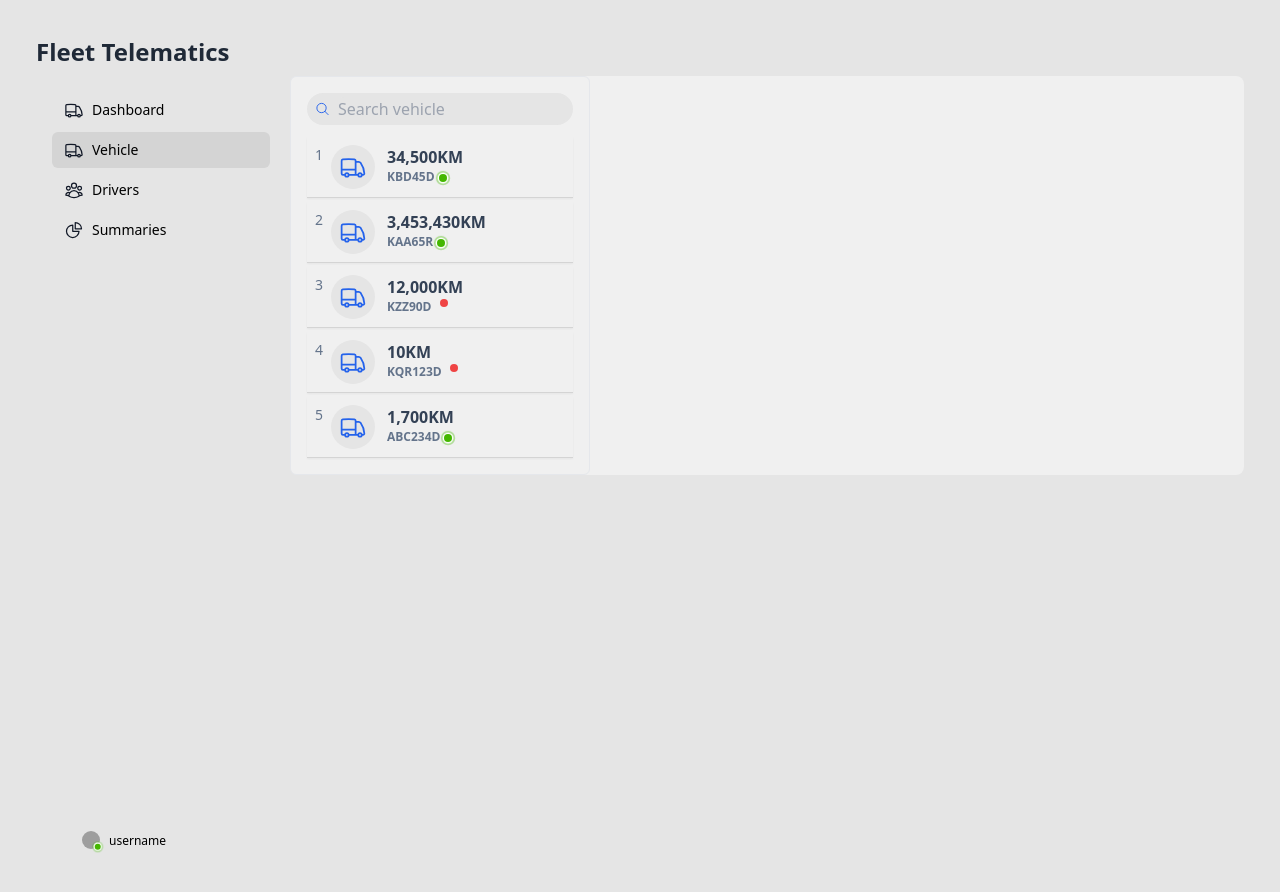
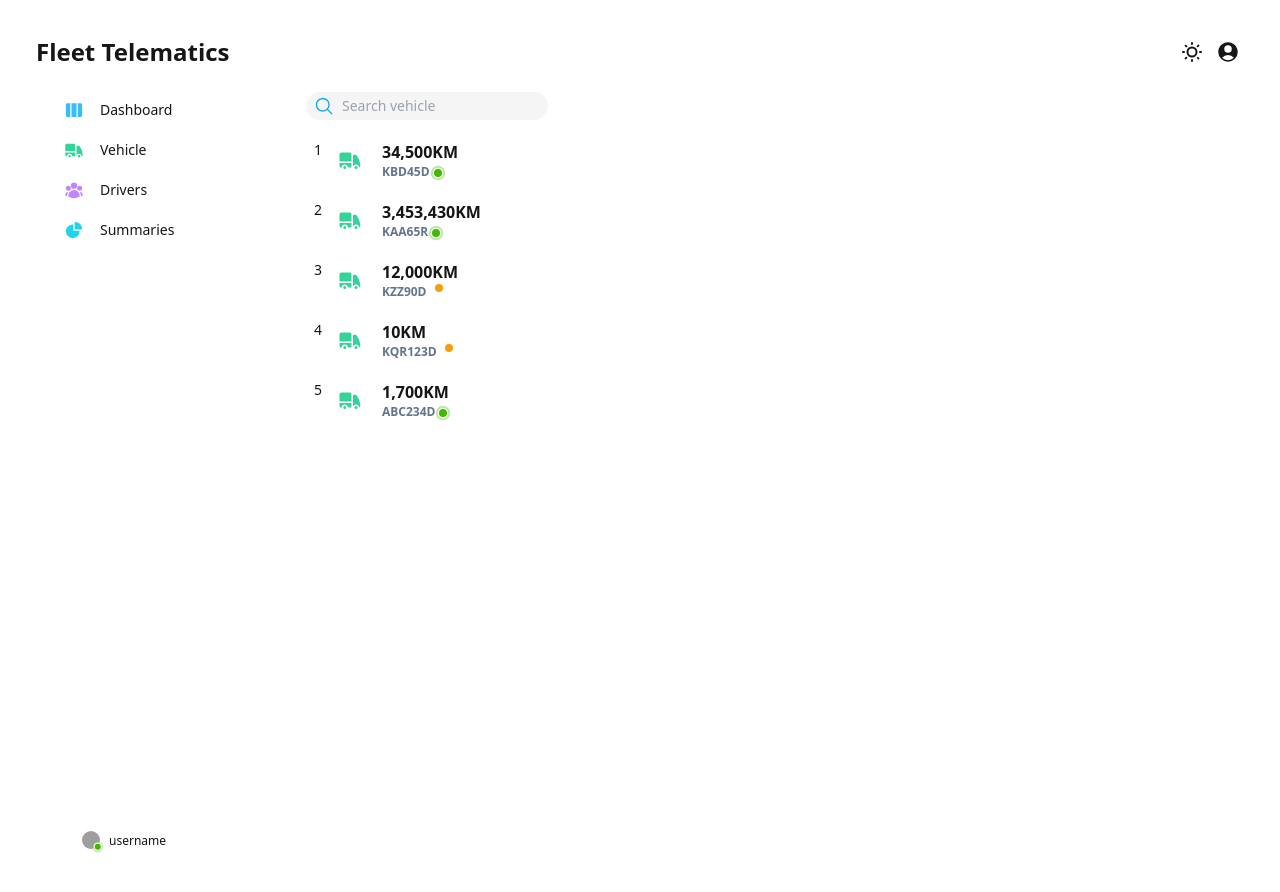
Before and after one commit to paulwritescode/Telematics, a React (Vite) app in the folder Telematics/: page /vehicle in a window 1280 px wide. Shown: the top 892 px of the page. Built offline with nearby package versions, Linux system fonts and the light colour scheme; grey boxes are pictures that could not be loaded.

Commit message:
restlying -- color theme

```diff
--- a/Telematics/index.html
+++ b/Telematics/index.html
@@ -1,5 +1,6 @@
 <!doctype html>
-<html lang="en">
+<html
+  lang="en">
   <head>
     <meta charset="UTF-8" />
 
--- a/Telematics/package.json
+++ b/Telematics/package.json
@@ -28,6 +28,7 @@
     "@types/react-dom": "^18.2.22",
     "@vitejs/plugin-react-swc": "^3.5.0",
     "autoprefixer": "^10.4.19",
+    "daisyui": "^4.12.10",
     "eslint": "^8.57.0",
     "eslint-plugin-react": "^7.34.1",
     "eslint-plugin-react-hooks": "^4.6.0",
--- a/Telematics/src/components/brand/brandName.jsx
+++ b/Telematics/src/components/brand/brandName.jsx
@@ -5,7 +5,7 @@ function BrandName() {
   return (
     <>
       <Link to="/">
-        <h1 className="text-2xl font-bold text-gray-800">Fleet Telematics</h1>
+        <h1 className="text-2xl font-bold ">Fleet Telematics</h1>
       </Link>
     </>
   );
--- a/Telematics/src/components/contents/HomePage.jsx
+++ b/Telematics/src/components/contents/HomePage.jsx
@@ -2,16 +2,15 @@ import React from "react";
 import { Outlet } from "react-router-dom";
 
 // sections
-import BrandName from "../brand/brandName";
+import NavBar from "../navbar/NavBar";
 import SideBar from "../sections/sidebar/sideBar";
 
 function HomePage() {
   return (
     <>
       <div className="flex flex-col w-full space-y-2 ">
-        <div>
-          <BrandName />
-        </div>
+        <NavBar />
+
         <div className="flex w-full space-x-1 ">
           <div className="flex flex-col items-start justify-between h-screen ">
             <SideBar />
--- /dev/null
+++ b/Telematics/src/components/navbar/NavBar.jsx
@@ -0,0 +1,35 @@
+import { UserCircleIcon } from "@heroicons/react/24/solid";
+import BrandName from "../brand/brandName";
+import BadgeAvatars from "../sections/userProfile/UserProfile";
+import ThemeChanger from "../themechange/ThemeChanger";
+
+function NavBar() {
+  return (
+    <>
+      <div className="flex items-center justify-between">
+        <BrandName />
+        <div className="flex items-center justify-center space-x-2">
+          <ThemeChanger />
+          <div className="dropdown dropdown-end">
+            <div tabIndex={0} role="button" className="m-1">
+              <UserCircleIcon className="w-6 h-6" />
+            </div>
+            <ul
+              tabIndex={0}
+              className="dropdown-content menu bg-white/5 rounded-box z-[1] w-52 p-2 shadow"
+            >
+              <li>
+                <BadgeAvatars />
+              </li>
+              <li>
+                <BadgeAvatars />
+              </li>
+            </ul>
+          </div>
+        </div>
+      </div>
+    </>
+  );
+}
+
+export default NavBar;
--- a/Telematics/src/components/sections/sidebar/components/Vehicles.jsx
+++ b/Telematics/src/components/sections/sidebar/components/Vehicles.jsx
@@ -1,4 +1,4 @@
-import { MagnifyingGlassIcon, TruckIcon } from "@heroicons/react/24/outline";
+import { MagnifyingGlassIcon, TruckIcon } from "@heroicons/react/24/solid";
 import Badge from "@mui/material/Badge"; // Ensure Badge is imported
 import { styled } from "@mui/material/styles"; // Import styled from @mui/material/styles
 import React, { useState } from "react";
@@ -54,32 +54,32 @@ function Vehicles() {
 
   return (
     <>
-      <div className="flex w-full space-x-1 rounded-lg bg-white/40">
-        <div className=" p-4 w-[300px] rounded-md border   flex flex-col space-y-1">
-          <div className="flex items-center justify-between p-1 mb-2 rounded-3xl bg-neutral-200">
-            <MagnifyingGlassIcon className="w-5 h-5 ml-1 text-blue-600" />
+      <div className="flex w-full space-x-1 rounded-lg ">
+        <div className=" p-4 w-[300px] rounded-md text-sm flex flex-col space-y-1">
+          <div className="flex items-center justify-between p-1 mb-2 rounded-3xl bg-neutral-100">
+            <MagnifyingGlassIcon className="w-5 h-5 ml-1 text-sky-500" />
             <input
               type="text"
               value={searchQuery}
               onChange={handleSearchChange}
               placeholder="Search vehicle"
-              className="flex-1 ml-2 rounded-md bg-neutral-200 focus:outline-none"
+              className="flex-1 ml-2 rounded-md bg-neutral-100 focus:outline-none"
             />
           </div>
           {filteredVehicles.map((vehicle, index) => (
             <Link
               to={`precisevehicle/${vehicle.plate}`}
               key={vehicle.plate} // Unique key for each vehicle
-              className="flex px-2 py-2 space-x-2 text-sm border-b shadow-sm border-neutral-300 hover:bg-neutral-200"
+              className="flex px-2 py-2 space-x-2 text-sm rounded-lg bg-white/5 hover:bg-white/15"
             >
-              <span className="text-slate-500">{index + 1}</span>
+              <span className="">{index + 1}</span>
               <div className="flex space-x-3">
-                <div className="p-2 rounded-full bg-neutral-200">
-                  <TruckIcon className="self-start text-blue-600 w-7 h-7" />
+                <div className="p-2 rounded-full ">
+                  <TruckIcon className="self-start w-6 h-6 text-emerald-400 " />
                 </div>
 
                 <div>
-                  <span className="text-base font-bold text-slate-700">
+                  <span className="text-base font-bold ">
                     {formatMileage(vehicle.milage)}KM
                   </span>
                   <span className="flex space-x-2 text-xs text-slate-500">
@@ -95,7 +95,7 @@ function Vehicles() {
                           variant="dot"
                         ></StyledBadge>
                       ) : (
-                        <p className="flex p-1 bg-red-500 rounded-full item-center h-max w-max"></p>
+                        <p className="flex p-1 rounded-full bg-amber-500 item-center h-max w-max"></p>
                       )}
                     </span>
                   </span>
--- a/Telematics/src/components/sections/sidebar/sideBar.jsx
+++ b/Telematics/src/components/sections/sidebar/sideBar.jsx
@@ -2,7 +2,8 @@ import {
   ChartPieIcon,
   TruckIcon,
   UserGroupIcon,
-} from "@heroicons/react/24/outline";
+  ViewColumnsIcon,
+} from "@heroicons/react/24/solid";
 import React, { useEffect, useState } from "react";
 import { Link, useLocation } from "react-router-dom";
 import UserProfile from "../userProfile/UserProfile";
@@ -22,38 +23,38 @@ function SideBar() {
         <div className="flex flex-col space-y-1">
           <Link
             to="dashboard" // Assuming "vehicle" is the correct route
-            className={`flex items-center px-3 py-2 text-sm rounded-md ${
-              activeLink === "dashboard" ? "bg-neutral-300" : ""
+            className={`flex items-center px-3 py-2 text-sm rounded-md hover:bg-white/15 ${
+              activeLink === "dashboard" ? "bg-white/10 " : ""
             }`}
           >
-            <TruckIcon className="w-5 h-5 mr-2 text-gray-900" />
+            <ViewColumnsIcon className="w-5 h-5 mr-4 text-sky-400" />
             Dashboard
           </Link>
           <Link
             to="vehicle" // Assuming the route for Vehicles is "/vehicle/list"
-            className={`flex items-center px-3 py-2 text-sm rounded-md ${
-              activeLink === "vehicle" ? "bg-neutral-300" : ""
+            className={`flex items-center px-3 py-2 text-sm rounded-md hover:bg-white/15 ${
+              activeLink === "vehicle" ? "bg-white/10 " : ""
             }`}
           >
-            <TruckIcon className="w-5 h-5 mr-2 text-gray-900" />
+            <TruckIcon className="w-5 h-5 mr-4 text-emerald-400" />
             Vehicle
           </Link>
           <Link
             to="drivers" // Assuming "drivers" is the correct route
-            className={`flex items-center px-3 py-2 text-sm rounded-md ${
-              activeLink === "drivers" ? "bg-neutral-300" : ""
+            className={`flex items-center px-3 py-2 text-sm rounded-md hover:bg-white/15 ${
+              activeLink === "drivers" ? "bg-white/10 " : ""
             }`}
           >
-            <UserGroupIcon className="w-5 h-5 mr-2 text-gray-900" />
+            <UserGroupIcon className="w-5 h-5 mr-4 text-purple-400" />
             Drivers
           </Link>
           <Link
             to="summaries" // Assuming "summaries" is the correct route
-            className={`flex items-center px-3 py-2 text-sm rounded-md ${
-              activeLink === "summaries" ? "bg-neutral-300" : ""
+            className={`flex items-center px-3 py-2 text-sm rounded-md hover:bg-white/15 ${
+              activeLink === "summaries" ? "bg-white/10 " : ""
             }`}
           >
-            <ChartPieIcon className="w-5 h-5 mr-2 text-gray-900" />
+            <ChartPieIcon className="w-5 h-5 mr-4 text-cyan-400" />
             Summaries
           </Link>
         </div>
--- /dev/null
+++ b/Telematics/src/components/themechange/ThemeChanger.jsx
@@ -0,0 +1,32 @@
+import React from "react";
+
+function ThemeChanger() {
+  return (
+    <>
+      <label className="swap swap-rotate">
+        {/* this hidden checkbox controls the state */}
+        <input type="checkbox" className="theme-controller" value="dim" />
+
+        {/* sun icon */}
+        <svg
+          className="w-6 h-6 fill-current swap-off"
+          xmlns="http://www.w3.org/2000/svg"
+          viewBox="0 0 24 24"
+        >
+          <path d="M5.64,17l-.71.71a1,1,0,0,0,0,1.41,1,1,0,0,0,1.41,0l.71-.71A1,1,0,0,0,5.64,17ZM5,12a1,1,0,0,0-1-1H3a1,1,0,0,0,0,2H4A1,1,0,0,0,5,12Zm7-7a1,1,0,0,0,1-1V3a1,1,0,0,0-2,0V4A1,1,0,0,0,12,5ZM5.64,7.05a1,1,0,0,0,.7.29,1,1,0,0,0,.71-.29,1,1,0,0,0,0-1.41l-.71-.71A1,1,0,0,0,4.93,6.34Zm12,.29a1,1,0,0,0,.7-.29l.71-.71a1,1,0,1,0-1.41-1.41L17,5.64a1,1,0,0,0,0,1.41A1,1,0,0,0,17.66,7.34ZM21,11H20a1,1,0,0,0,0,2h1a1,1,0,0,0,0-2Zm-9,8a1,1,0,0,0-1,1v1a1,1,0,0,0,2,0V20A1,1,0,0,0,12,19ZM18.36,17A1,1,0,0,0,17,18.36l.71.71a1,1,0,0,0,1.41,0,1,1,0,0,0,0-1.41ZM12,6.5A5.5,5.5,0,1,0,17.5,12,5.51,5.51,0,0,0,12,6.5Zm0,9A3.5,3.5,0,1,1,15.5,12,3.5,3.5,0,0,1,12,15.5Z" />
+        </svg>
+
+        {/* moon icon */}
+        <svg
+          className="w-6 h-6 fill-current swap-on"
+          xmlns="http://www.w3.org/2000/svg"
+          viewBox="0 0 24 24"
+        >
+          <path d="M21.64,13a1,1,0,0,0-1.05-.14,8.05,8.05,0,0,1-3.37.73A8.15,8.15,0,0,1,9.08,5.49a8.59,8.59,0,0,1,.25-2A1,1,0,0,0,8,2.36,10.14,10.14,0,1,0,22,14.05,1,1,0,0,0,21.64,13Zm-9.5,6.69A8.14,8.14,0,0,1,7.08,5.22v.27A10.15,10.15,0,0,0,17.22,15.63a9.79,9.79,0,0,0,2.1-.22A8.11,8.11,0,0,1,12.14,19.73Z" />
+        </svg>
+      </label>
+    </>
+  );
+}
+
+export default ThemeChanger;
--- a/Telematics/src/layout/pages.jsx
+++ b/Telematics/src/layout/pages.jsx
@@ -4,7 +4,7 @@ import { Outlet } from "react-router-dom";
 function Pages() {
   return (
     <>
-      <div className="flex items-center justify-center w-full p-9 bg-neutral-200">
+      <div className="flex items-center justify-center w-full p-9 ">
         <Outlet />
       </div>
     </>
--- a/Telematics/tailwind.config.js
+++ b/Telematics/tailwind.config.js
@@ -1,7 +1,22 @@
-module.exports = {
-  content: ['./index.html', './src/**/*.{js,jsx,ts,tsx}'],
+/** @type {import('tailwindcss').Config} */
+export default {
+  content: ["./index.html", "./src/**/*.{js,ts,jsx,tsx}"],
   theme: {
     extend: {},
   },
-  plugins: [],
+  // add daisyUI plugin
+  plugins: [require("daisyui")],
+
+  // daisyUI config (optional - here are the default values)
+  daisyui: {
+    themes: ["pastel", "dim", "cupcake"],
+    // themes: true, // false: only light + dark | true: all themes | array: specific themes like this ["light", "dark", "cupcake"]
+    darkTheme: "night", // name of one of the included themes for dark mode
+    base: true, // applies background color and foreground color for root element by default
+    styled: true, // include daisyUI colors and design decisions for all components
+    utils: true, // adds responsive and modifier utility classes
+    prefix: "", // prefix for daisyUI classnames (components, modifiers and responsive class names. Not colors)
+    logs: true, // Shows info about daisyUI version and used config in the console when building your CSS
+    themeRoot: ":root", // The element that receives theme color CSS variables
+  },
 };
```
Also changed, not shown: Telematics/src/components/sections/sidebar/components/preciseVehicle.jsx (+9 -9 lines), 1 other file (tests, documents, lock files or other folders).
